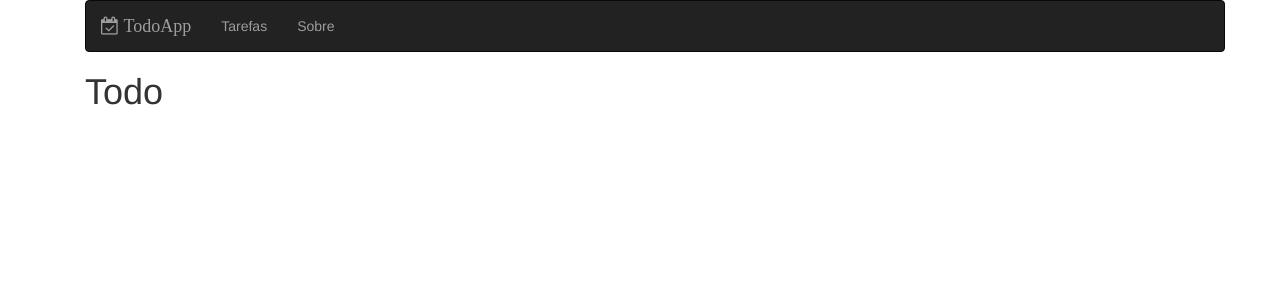
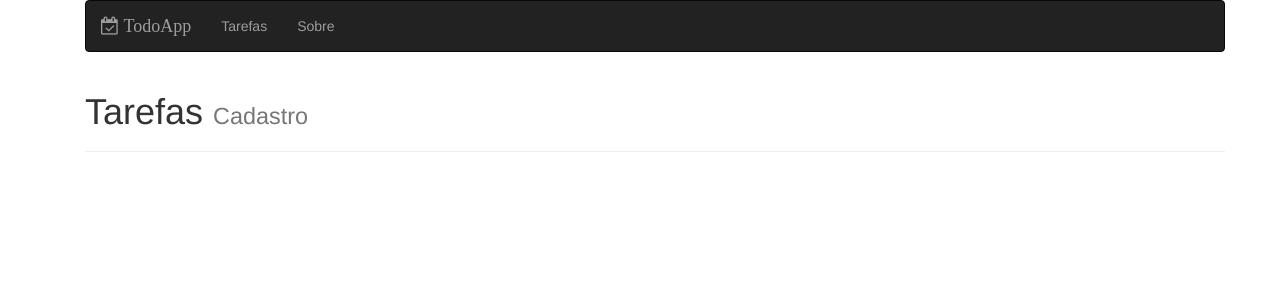
Before and after one commit to GuilCMattos/frontendToDoApp, a React (Create React App) app: page /#/todos in a window 1280 px wide. Shown: the top 300 px of the page. Built offline with nearby package versions, Linux system fonts and the light colour scheme.

Commit message:
add: PageHeader component

```diff
--- a/src/about/About.jsx
+++ b/src/about/About.jsx
@@ -1,8 +1,17 @@
 import React from 'react'
+import PageHeader from '../template/PageHeader'
 
 const About = props => (
     <div>
-        <h1>Sobre</h1>
+       <PageHeader name="Sobre" small="Nós"/>
+       <h2>Nossa História</h2>
+       <p>Lorem ipsum dolor sit amet consectetur, adipisicing elit. Dolores obcaecati reiciendis tempora quae similique vel cum inventore quod nisi excepturi iste debitis maxime, possimus optio est veniam error magnam pariatur!</p>
+
+       <h2>Missão e Visão</h2>
+       <p>Lorem ipsum dolor sit, amet consectetur adipisicing elit. Delectus esse rem praesentium quisquam ad facere repudiandae sapiente incidunt fuga adipisci reiciendis doloremque ipsum, eius non impedit commodi obcaecati sint est.</p>
+
+       <h2>Imprensa</h2>
+       <p>Lorem ipsum dolor sit amet consectetur adipisicing elit. Non, dolorum. Est, doloribus debitis! Ad non labore numquam eaque officiis voluptate culpa delectus? Aliquam reprehenderit aut distinctio optio, vero voluptatum voluptate.</p>
     </div>
 )
 
--- /dev/null
+++ b/src/template/PageHeader.jsx
@@ -0,0 +1,7 @@
+import React from "react";
+
+export default props => (
+    <header className="page-header">
+        <h1>{props.name} <small>{props.small}</small> </h1>
+    </header>
+)
--- a/src/todo/Todo.jsx
+++ b/src/todo/Todo.jsx
@@ -1,10 +1,11 @@
 import React, { Component } from 'react'
+import PageHeader from '../template/PageHeader'
 
 export default class Todo extends Component {
     render(){
         return(
             <div>
-                <h1>Todo</h1>
+                <PageHeader name="Tarefas" small="Cadastro"/>
             </div>
         )
     }
```
